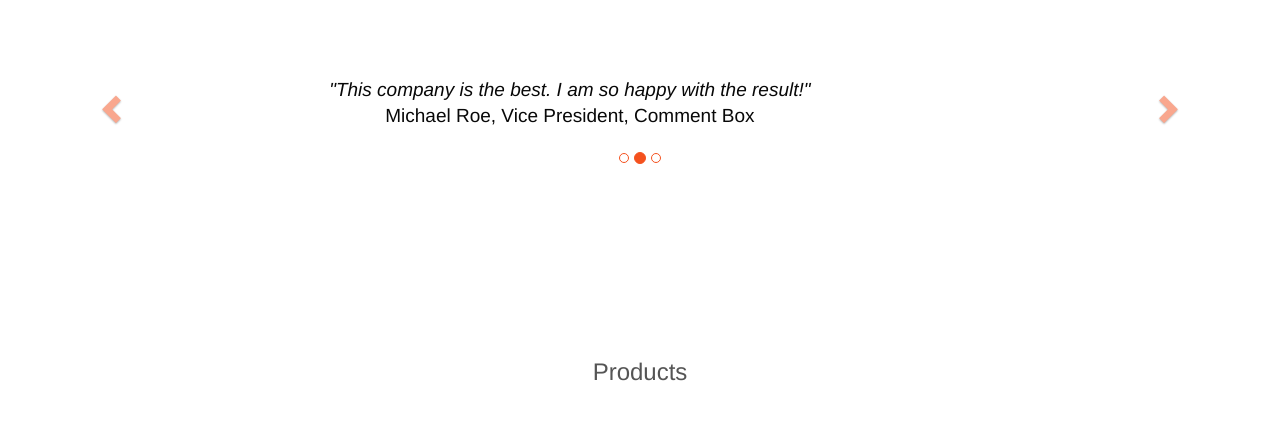
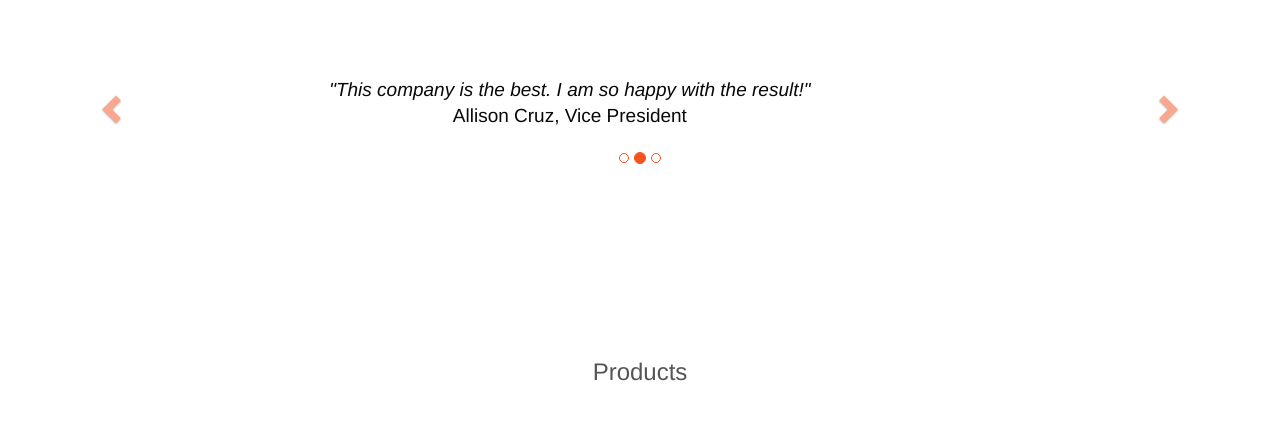
Before and after one commit to frankd1124/sep10-freedom-project, a plain HTML site: page index.html in a window 1280 px wide. Shown: the part 1346-1794 px from the top of the page. Drawn offline with nearby package versions, Linux system fonts and the light colour scheme; a script that the page names is missing.

Commit message:
Mon, May 1, 2023, 1:16 AM +00:00

```diff
--- a/index.html
+++ b/index.html
@@ -60,7 +60,7 @@
     <!-- Wrapper for slides -->
     <div class="carousel-inner" role="listbox">
       <div class="item active">
-      <h4>"This company is the best. I am so happy with the result!"<br><span style="font-style:normal;">Michael Roe, Vice President, Comment Box</span></h4>
+      <h4>"This company is the best. I am so happy with the result!"<br><span style="font-style:normal;">Allison Cruz, Vice President</span></h4>
       </div>
       <div class="item">
         <h4>"One word... WOW!!"<br><span style="font-style:normal;">Abdullah Alreyashi,Vetern</span></h4>
```
